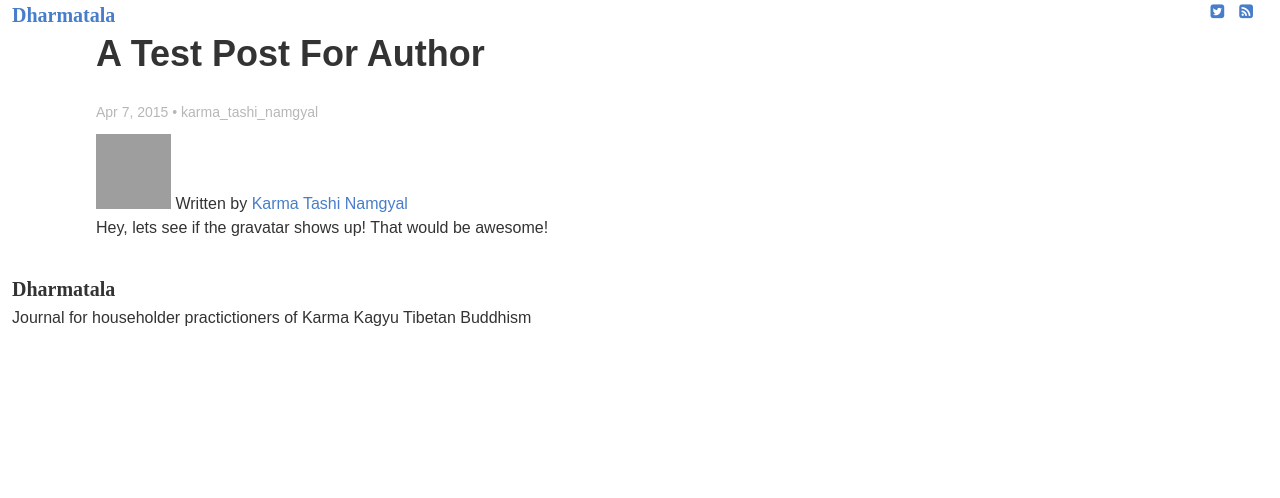
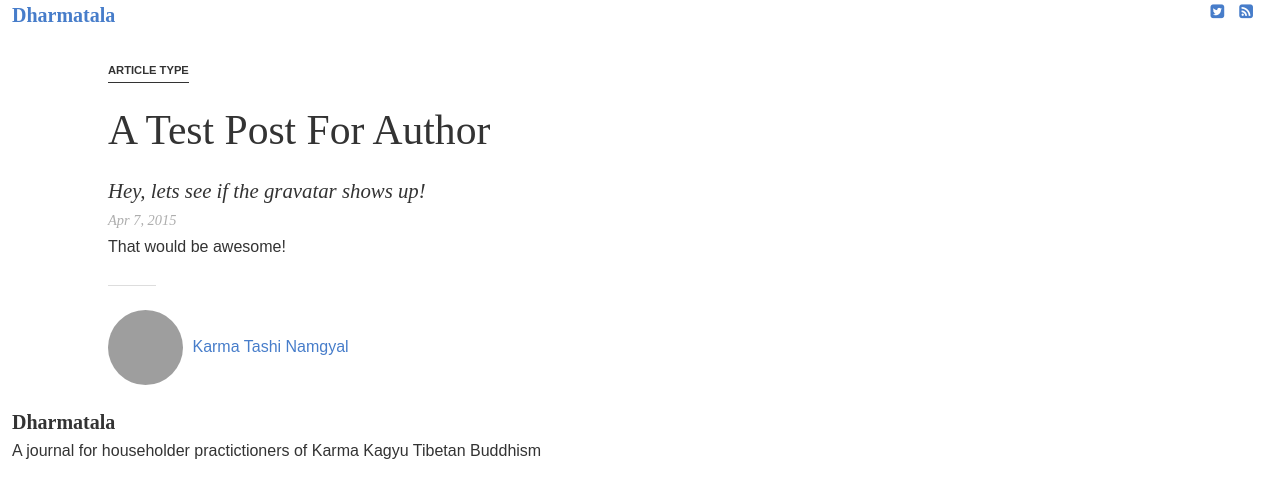
Before and after one commit to kencrocken/dharmatala.net, a Jekyll site: the page built from _posts/2015-04-07-a-test-post-for-author.markdown, in a window 1280 px wide, cut to the strip 0-498 px from the top of the page. Built offline with Jekyll 4.4.1, drawn with Linux system fonts in a browser that asks for light colours; nearby versions of some CDN libraries; some web fonts are replaced; grey boxes are pictures that could not be loaded.

Commit message:
Modifies post styles

```diff
--- a/_config.yml
+++ b/_config.yml
@@ -1,7 +1,7 @@
 # Site settings
 title: Dharmatala
 email: kenny.namgyal@gmail.com
-description: Journal for householder practictioners of Karma Kagyu Tibetan Buddhism
+description: A journal for householder practictioners of Karma Kagyu Tibetan Buddhism
 baseurl: "" # the subpath of your site, e.g. /blog/
 url: "http://dharmatala.net" # the base hostname & protocol for your site
 
--- a/_layouts/post.html
+++ b/_layouts/post.html
@@ -4,23 +4,24 @@ layout: default
 {% assign author = site.data.authors[page.author] %}
 
 <div class="post">
-
-  <header class="post-header">
-    <h1 class="post-title">{{ page.title }}</h1>
-    <p class="post-meta">{{ page.date | date: "%b %-d, %Y" }}{% if page.author %} • {{ page.author }}{% endif %}{% if page.meta %} • {{ page.meta }}{% endif %}</p>
+  <section class="type-system-geometric">
+    <header class="post-header">
+      <p class="type">Article Type</p>
+      <h1>{{ page.title }}</h1>
+      <h2>{{ content | lead_in:"lead" | strip_html }}</h2>
+      <p class="date">{{ page.date | date: "%b %-d, %Y" }}</p>
+    </header>
+    <article class="post-content">
+      {{ content | lead_in:"remaining"}}
+      <hr>
+    </article>
     {% if author %}
-            <span>
-                <!-- Mugshot. -->
-                <img src="{{ author.email | get_gravatar }}" alt="A photo of {{ author.name }}" />
-
-                <!-- Personal Info. -->
-                Written by <a href="{{ author.web }}" target="_blank">{{ author.name }}</a>
-            </span>
-        {% endif %}
-  </header>
-
-  <article class="post-content">
-    {{ content }}
-  </article>
-
+    <div class="post-author-info">
+      <span class="gravatar">
+        <img src="{{ author.email | get_gravatar:'75' }}" alt="A photo of {{ author.name }}" style="border-radius:50%;"/>
+      </span>
+      <span><a href="{{ author.web }}" target="_blank">{{ author.name }}</a></span>
+      </div>
+    {% endif %}
+  </section>
 </div>
--- /dev/null
+++ b/_plugins/lead_in.rb
@@ -0,0 +1,19 @@
+module Jekyll
+    module LeadIn
+        def lead_in(input, type)
+            if input.include? "<!--more-->"
+                if type == "lead"
+                    input.split("<!--more-->").first
+                elsif type == "remaining"
+                    input.split("<!--more-->").last
+                else
+                    input
+                end
+            else
+                input
+            end
+        end
+    end
+end
+
+Liquid::Template.register_filter(Jekyll::LeadIn)
--- /dev/null
+++ b/_sass/_post.scss
@@ -0,0 +1,149 @@
+/**
+ * Posts
+ */
+.post{
+    @include outer-container();
+ }
+.post-header, .post-content, .post-author-info{
+    padding: 0 em(12);
+}
+
+.post-header {
+    padding-top: em(25);
+}
+
+section.type-system-geometric {
+  $base-border-radius: 3px !default;
+  $base-line-height: 1.5em !default;
+  $base-spacing: 1.5em !default;
+  $action-color: #477DCA !default;
+  $base-link-color: $action-color !default;
+  $dark-gray: #333 !default;
+  $light-gray: #DDD !default;
+  $medium-screen: em(640) !default;
+  $base-font-color: $dark-gray !default;
+  $sans-serif: $base-font-family;
+  // $serif: $crushed;
+
+  @include clearfix;
+  text-align: left;
+
+  h1, h2, h3, p {
+    margin: 0;
+  }
+
+  hr {
+    border-bottom: 1px solid $light-gray;
+    border-left: none;
+    border-right: none;
+    border-top: none;
+    margin: $base-spacing 0;
+  }
+
+  p {
+    color: $base-font-color;
+    line-height: $base-line-height;
+  }
+
+  a {
+    color: $base-link-color;
+    text-decoration: none;
+  }
+
+  .type {
+    border-bottom: 1px solid;
+    display: inline-block;
+    font-family: $sans-serif;
+    font-size: 0.7em;
+    font-weight: 800;
+    margin-bottom: 2em;
+    padding: 0.3em 0;
+    text-align: left;
+    text-transform: uppercase;
+  }
+
+      h1 {
+        font-family: $serif;
+        font-size: 1.8em;
+        font-weight: 300;
+        margin-bottom: 0.5em;
+
+        @include media($medium-screen) {
+          font-size: 2.6em;
+        }
+      }
+
+      h2 {
+        font-family: $serif;
+        font-size: 1.2em;
+        font-style: italic;
+        font-weight: 400;
+        line-height: 1.4em;
+        margin-bottom: 0.2em;
+
+        @include media($medium-screen) {
+          font-size: 1.3em;
+        }
+      }
+
+
+  code {
+    background: #F7F7F7;
+    border-radius: $base-border-radius * 1.5;
+    border: 1px solid #E0E0E0;
+    font-size: 0.7em;
+    font-style: normal;
+    padding: 0.1em 0.4em;
+    white-space: nowrap;
+  }
+
+  h3 {
+    font-family: $serif;
+    font-size: 1.4em;
+    font-weight: 400;
+    line-height: 1.3em;
+    margin-bottom: 0.4em;
+  }
+
+  p.date {
+    color: transparentize($base-font-color, 0.6);
+    font-family: $serif;
+    font-size: 0.9em;
+    font-style: italic;
+    margin-bottom: 0.3em;
+  }
+
+  p {
+    font-family: $sans-serif;
+    font-size: 1.05em;
+    line-height: 1.5em;
+    margin-bottom: 1.5em;
+  }
+
+  a.read-more {
+    display: inline-block;
+    font-family: $sans-serif;
+    font-size: 0.8em;
+    font-weight: 700;
+    margin-left: 0.2em;
+    position: relative;
+    text-transform: uppercase;
+
+    span {
+      font-family: $sans-serif;
+      font-size: 1.5em;
+      font-style: normal;
+      position: absolute;
+      right: -12px;
+      top: -1px;
+    }
+  }
+
+  hr {
+    width: 3em;
+  }
+
+  p.author {
+    font-family: $sans-serif;
+  }
+}
--- a/_sass/base/_variables.scss
+++ b/_sass/base/_variables.scss
@@ -1,11 +1,12 @@
 // Typography
 @import url(http://fonts.googleapis.com/css?family=Crushed);
 @import url(http://fonts.googleapis.com/css?family=News+Cycle);
-
+@import url(http://fonts.googleapis.com/css?family=Droid+Serif);
 $crushed: 'Crushed', cursive;
 $news-cycle:'News Cycle', sans-serif;
+$droid-serif: 'Driod Serif', serif;
 $sans-serif: $helvetica;
-$serif: $georgia;
+$serif: $droid-serif;
 $base-font-family: $news-cycle;
 $heading-font-family: $base-font-family;
 
--- a/css/main.scss
+++ b/css/main.scss
@@ -54,5 +54,6 @@
         "global",
         "header",
         "home",
-        "footer"
+        "footer",
+        "post"
 ;
```
